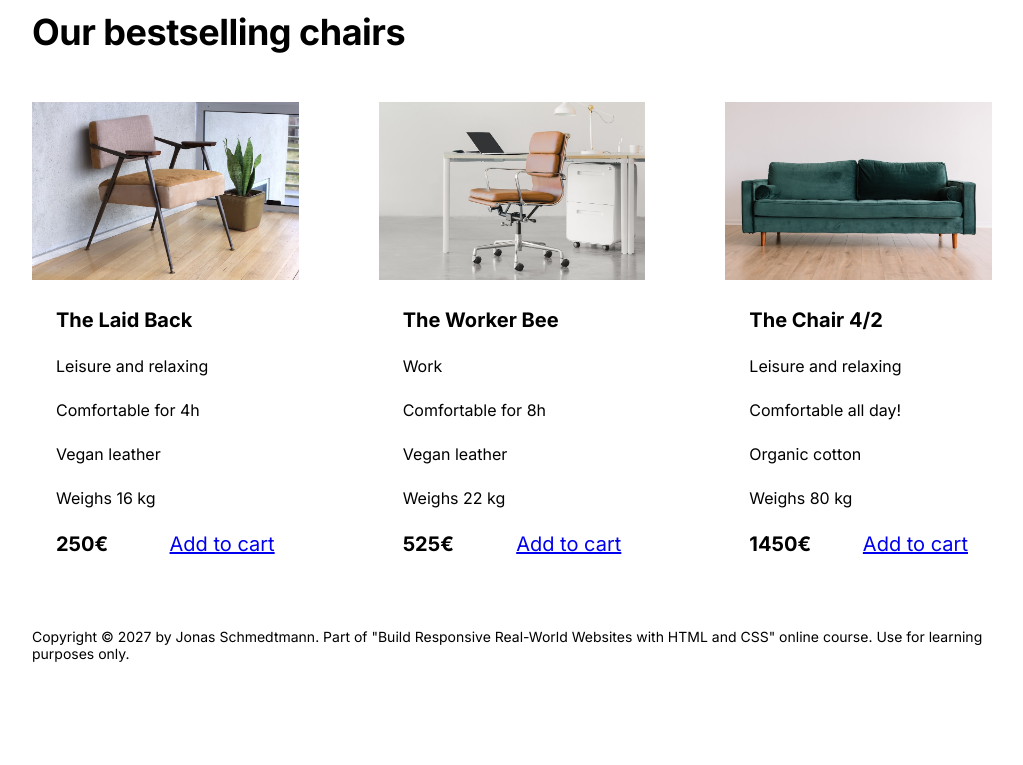
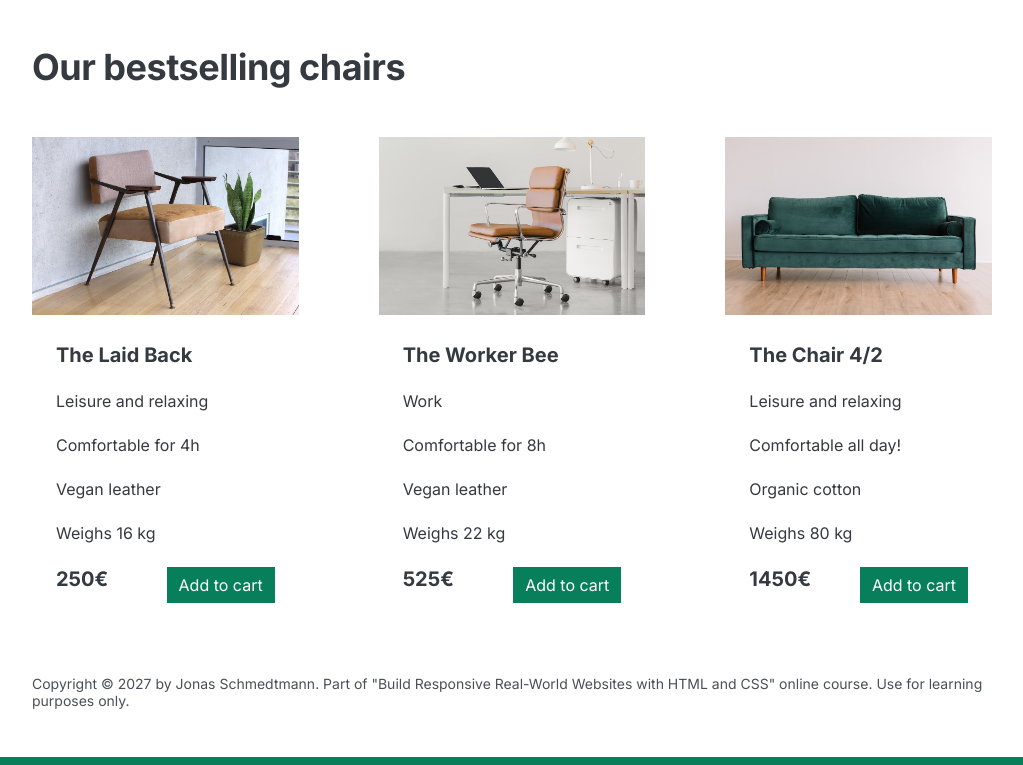
Before and after one commit to zeeshansafdar48/css-challenges, a plain HTML site: page Web-Design/index.html in a window 1280 px wide. Shown: the part 1098-1863 px from the top of the page, without its empty margins (128-1151 px from the left). Before the commit the page ends 1808 px from the top, so only its background shows below. Drawn offline with Linux system fonts and the light colour scheme.

Commit message:
add colors to the site

```diff
--- a/Web-Design/style.css
+++ b/Web-Design/style.css
@@ -5,6 +5,17 @@ SPACING SYSTEM (px)
 FONT SIZE SYSTEM (px)
 10 / 12 / 14 / 16 / 18 / 20 / 24 / 30 / 36 / 44 / 52 / 62 / 74 / 86 / 98
 */
+
+/* Main Color = #087f5b */
+/* Grey Color = #495057 */
+
+:root {
+  --teal-9: #087f5b;
+  --teal-8: #099268;
+  --gray-8: #343a40;
+  --gray-7: #495057;
+  --white: #fff;
+}
 
 * {
   margin: 0;
@@ -17,6 +28,8 @@ FONT SIZE SYSTEM (px)
 /* ------------------------ */
 body {
   font-family: "Inter", sans-serif;
+  color: var(--gray-8);
+  border-bottom: 8px solid var(--teal-9);
 }
 
 .container {
@@ -35,6 +48,34 @@ h2 {
   /* font-size: 30px; */
   font-size: 36px; /* Jonas */
   letter-spacing: -0.5px;
+}
+
+.btn:active,
+.btn:link {
+  text-decoration: none;
+  background-color: var(--teal-9);
+  color: var(--white);
+  display: inline-block;
+}
+
+.btn:hover,
+.btn:visited {
+  text-decoration: none;
+  background-color: var(--teal-8);
+  color: var(--white);
+  display: inline-block;
+}
+
+.btn--big {
+  padding: 16px 32px;
+  font-size: 20px;
+  font-weight: 500;
+}
+
+.btn--small {
+  padding: 8px 12px;
+  font-size: 16px;
+  font-weight: 400;
 }
 
 .grid-3-cols {
@@ -96,6 +137,9 @@ img {
 
 /* TESTIMONIAL */
 .testimonial-section {
+  background-color: var(--teal-9);
+  color: var(--white);
+  padding: 24px;
 }
 
 .testimonial-box {
@@ -153,4 +197,5 @@ h3 {
 footer {
   margin-bottom: 48px;
   font-size: 14px;
+  color: var(--gray-7);
 }
```
